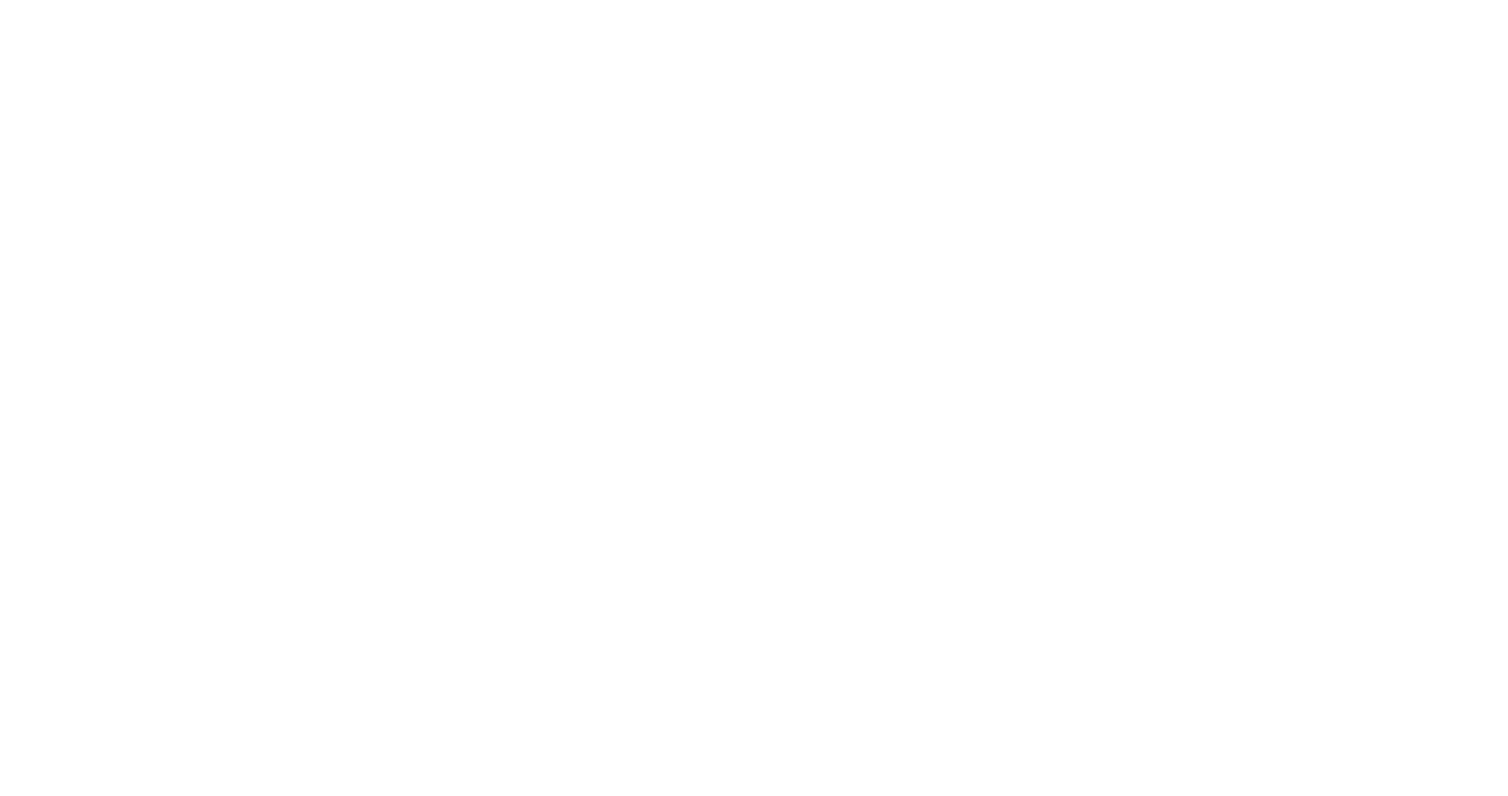
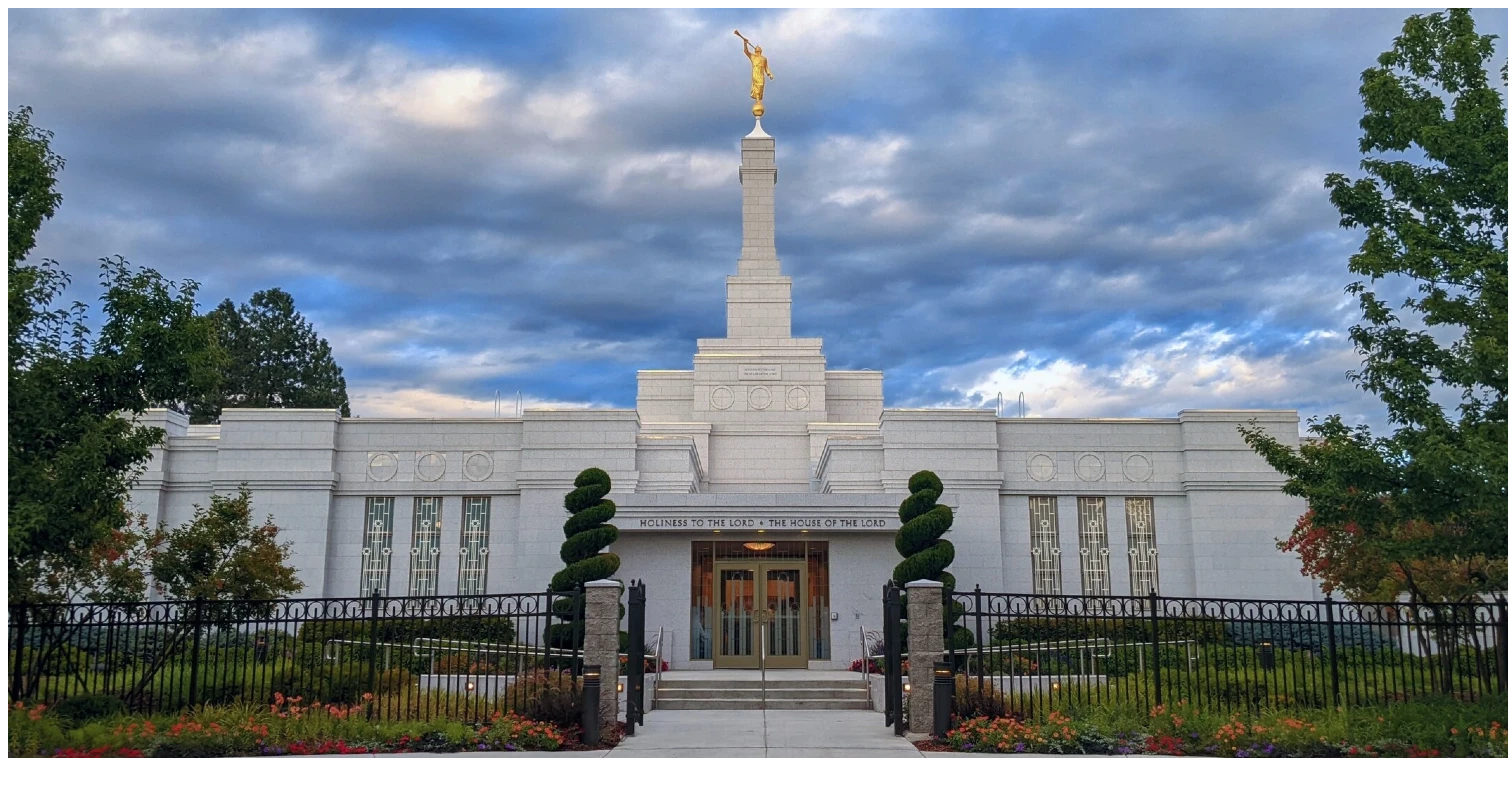
Before and after one commit to cchardy/wdd230, a plain HTML site: page lesson06/responsive-images.html in a window 1280 px wide. Shown: the whole page, 1508 px wide, since content can reach past the window. Drawn offline with Linux system fonts and the light colour scheme.

Commit message:
responisive html

```diff
--- a/lesson06/responsive-images.html
+++ b/lesson06/responsive-images.html
@@ -17,8 +17,14 @@
 </head>
 
 <body>
-    <h1></h1>
     <main>
+        <div class="hero">
+            <picture>
+                <source srcset="images/hero-small.webp" media="(max-width: 500px)">
+                <source srcset="images/hero-medium.webp" media="(max-width: 1000px)">
+                <img src="images/hero-large.webp" alt="Spokane Washington Temple" width="1500" height="750">
+            </picture>
+        </div>
 
     </main>
 </body>
--- a/lesson06/styles/responsive-images.css
+++ b/lesson06/styles/responsive-images.css
@@ -0,0 +1,4 @@
+.hero img {
+    width: 100%;
+    height: auto;
+}
```
